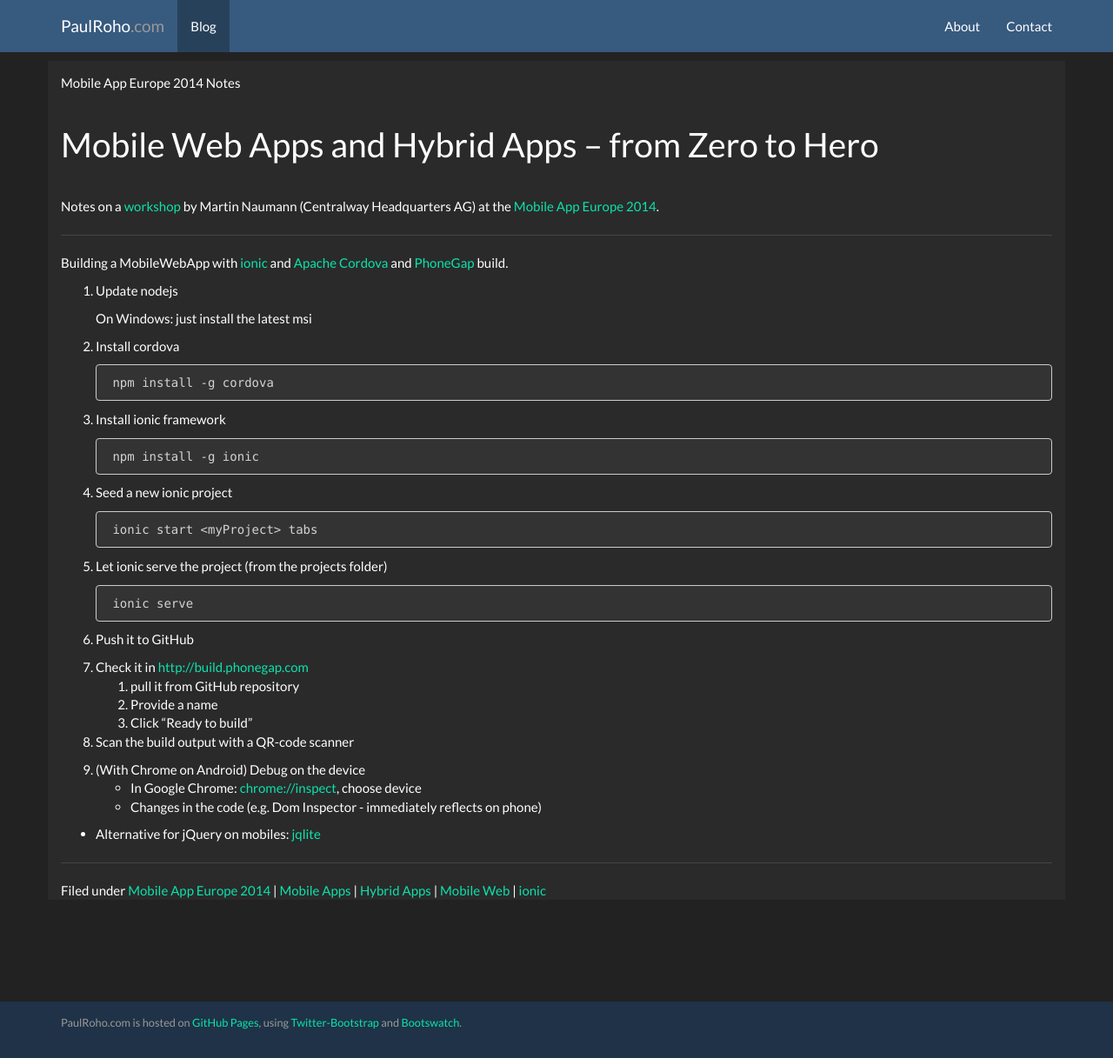
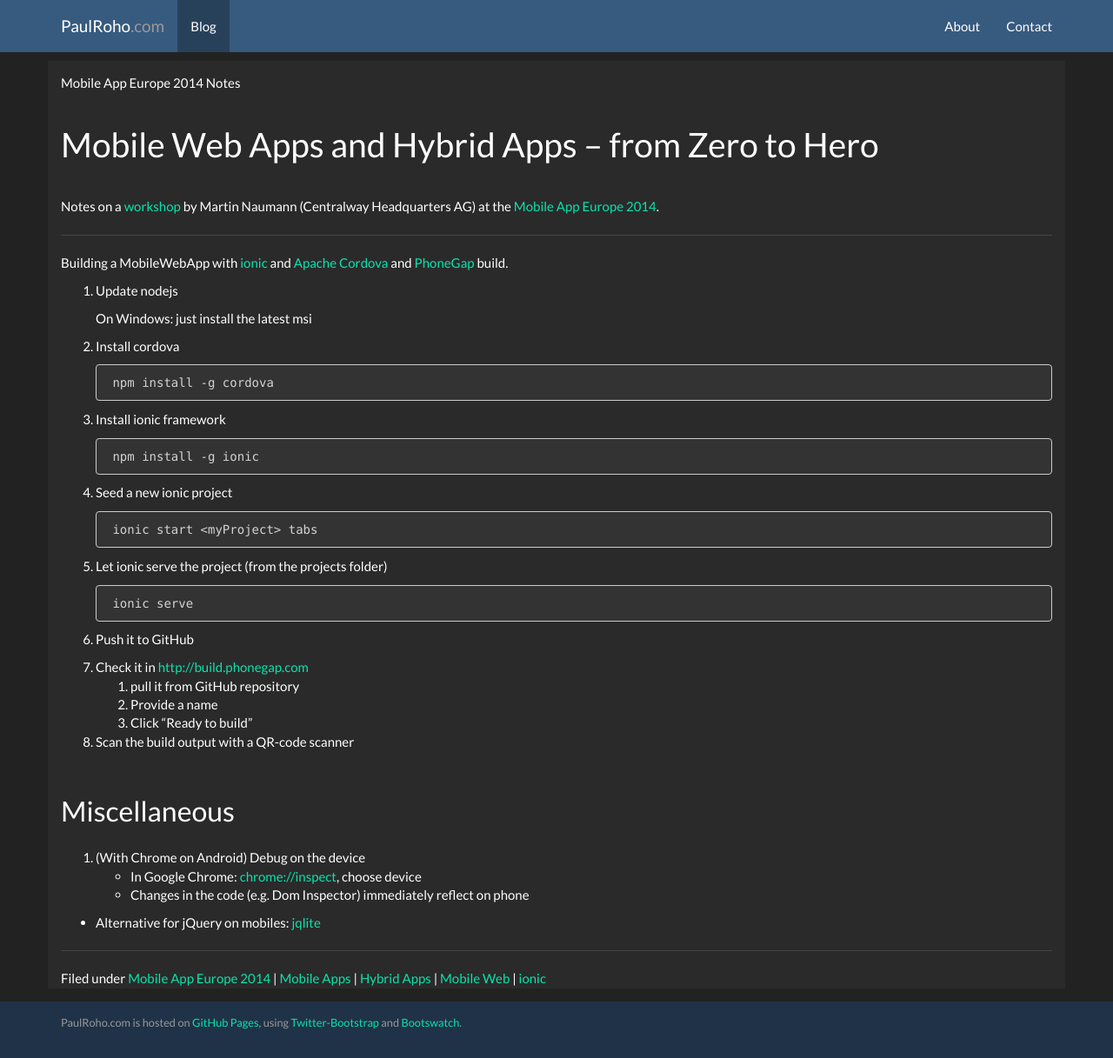
Before and after one commit to paulroho/paulroho.github.io, a Jekyll site: the page built from _posts/2014-09-29-Mobile-Web-Apps-And-Hybrid-Apps.md, in a window 1280 px wide and 1217 px high. Shown: the whole window at 87% size. Built offline with Jekyll 4.4.1, drawn with Linux system fonts in a browser that asks for light colours; nearby versions of some CDN libraries.

Commit message:
Minor reformulation

```diff
--- a/_posts/2014-09-29-Mobile-Web-Apps-And-Hybrid-Apps.md
+++ b/_posts/2014-09-29-Mobile-Web-Apps-And-Hybrid-Apps.md
@@ -43,12 +43,12 @@
     2. Provide a name
     3. Click "Ready to build"
 
-
 8. Scan the build output with a QR-code scanner
 
+
+##Miscellaneous
 9. (With Chrome on Android) Debug on the device
     * In Google Chrome: [chrome://inspect](chrome://inspect), choose device
-    * Changes in the code (e.g. Dom Inspector - immediately reflects on phone)
-
+    * Changes in the code (e.g. Dom Inspector) immediately reflect on phone
 
 * Alternative for jQuery on mobiles: [jqlite](https://code.google.com/p/jqlite/ "jqlite")
```
